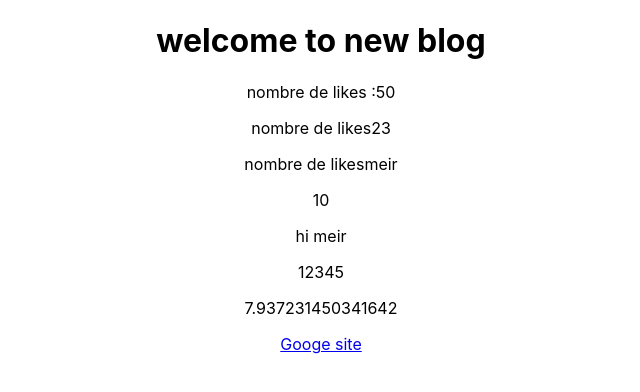
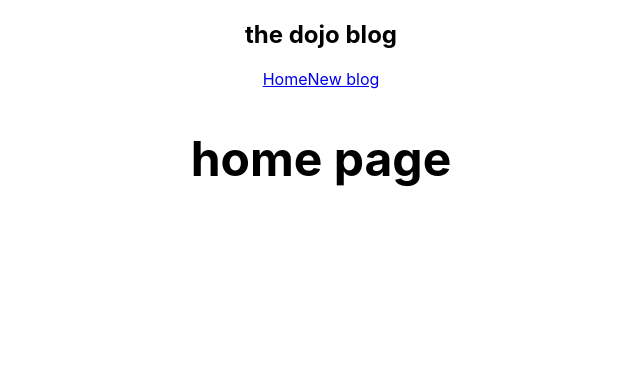
Before and after one commit to meirbelo/react-learning, a React (Create React App) app in the folder mon-app/: page / in a window 1280 px wide. Shown: the top 392 px of the page, without its empty margins (319-959 px from the left). Built offline with nearby package versions, Linux system fonts and the light colour scheme.

Commit message:
Multiple Components

```diff
--- a/mon-app/src/App.js
+++ b/mon-app/src/App.js
@@ -1,5 +1,7 @@
 import './App.css';
 import React from 'react';
+import Navbar from './Navbar';
+import Home from './Home';
 function App() {
    const title = "welcome to new blog";
   const likes = 50;
@@ -7,7 +9,10 @@
    const link = "http://www.google.com";
   return (
     <div className="App">
-      <div className='content'>
+       <Navbar/>
+       <Home/>
+      {/* video 4 */}
+      {/* <div className='content4'>
         <h1>{title}</h1>
         <p> nombre de likes :{likes}</p>
         <p> nombre de likes{person.age}</p>
@@ -19,7 +24,7 @@
 
 
         <a href={link}>Googe site </a>
-      </div>
+      </div> */}
     </div>
   );
 }
--- /dev/null
+++ b/mon-app/src/Home.js
@@ -0,0 +1,11 @@
+const Home = () => {
+ return (
+  <div className="home">
+    <h1>
+       <h2>home page</h2>
+    </h1>
+  </div>
+  );
+}
+
+export default Home;
--- /dev/null
+++ b/mon-app/src/Navbar.js
@@ -0,0 +1,13 @@
+const Navbar  = () => {
+ return (
+    <nav className="navbar">
+     <h1>the dojo blog</h1>
+     <div className="links">
+          <a href="/">Home</a>
+          <a href="create">New blog</a>
+     </div>
+    </nav>
+  );
+}
+
+export default Navbar;
```
